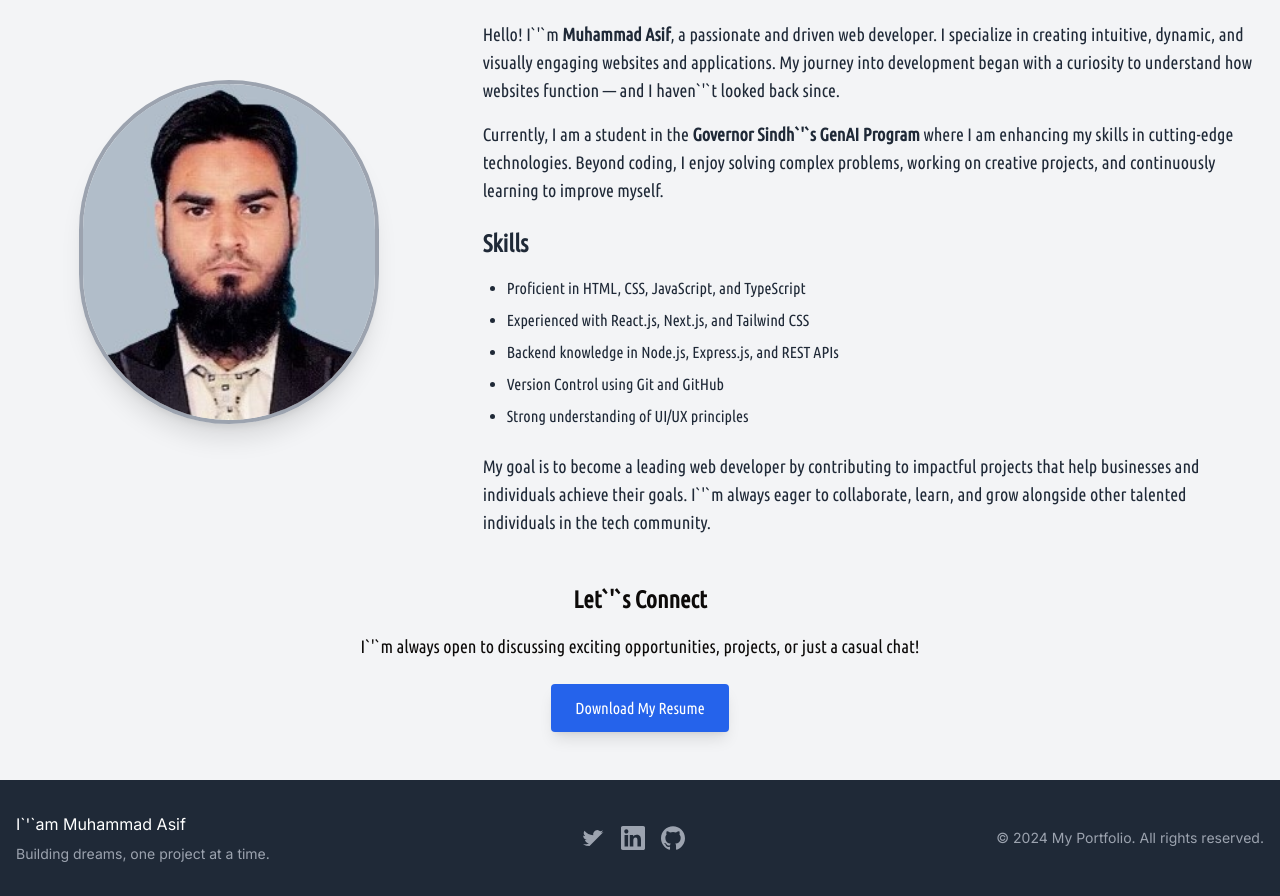
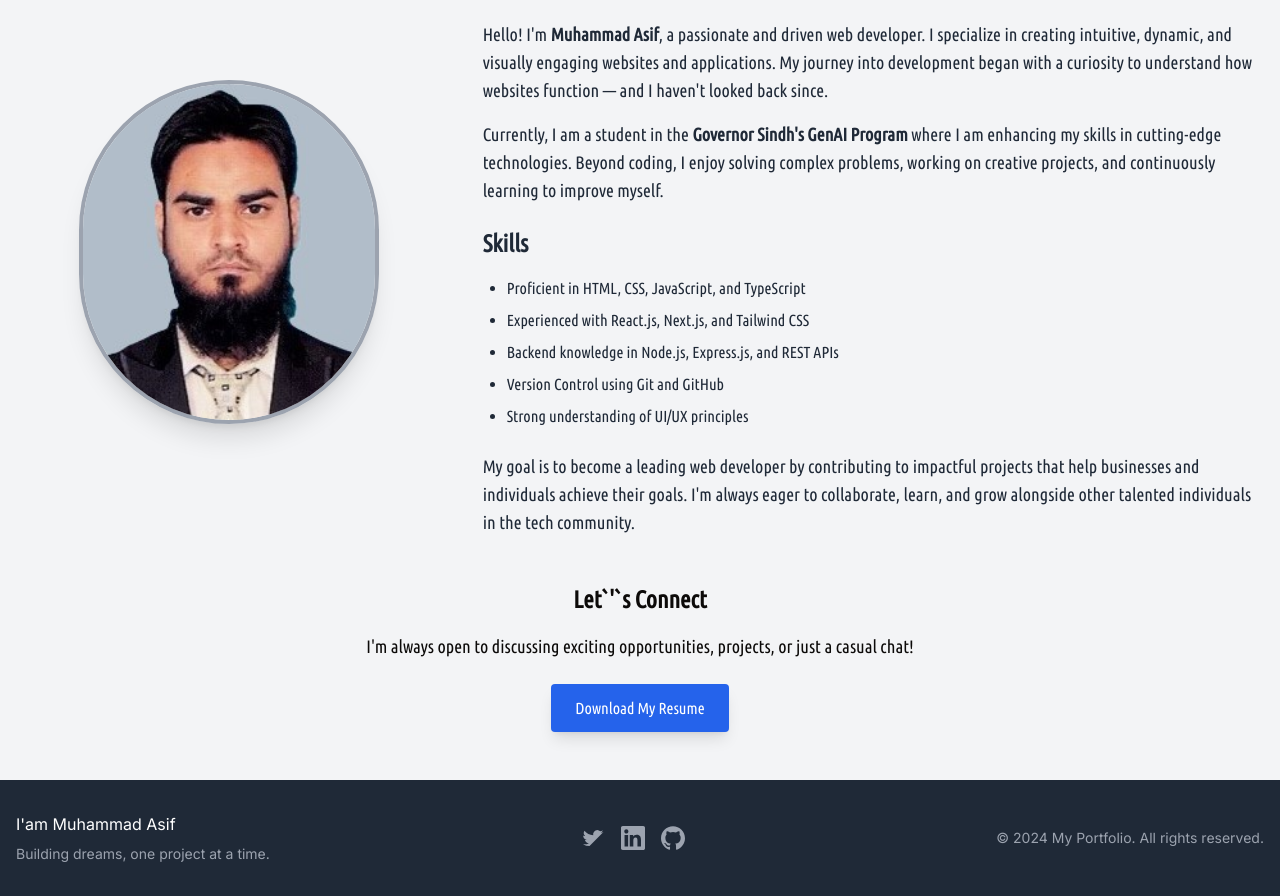
Before and after one commit to Muhammadasif1986/My_portfolio-, a Next.js app: page /about in a window 1280 px wide. Shown: the part 280-1176 px from the top of the page. Built offline with nearby package versions, Linux system fonts and the light colour scheme; a web font is replaced by a local one.

Commit message:
error
error

```diff
--- a/app/about/page.tsx
+++ b/app/about/page.tsx
@@ -38,17 +38,17 @@ export default function About() {
           <div className="lg:w-2/3 lg:pl-12 text-gray-800">
             <h2 className="text-3xl font-bold mb-4">Who I Am</h2>
             <p className="text-lg mb-4">
-              Hello! I`&apos;`m <span className="font-bold">Muhammad Asif</span>, a
+              Hello! I&apos;m <span className="font-bold">Muhammad Asif</span>, a
               passionate and driven web developer. I specialize in creating
               intuitive, dynamic, and visually engaging websites and
               applications. My journey into development began with a curiosity
-              to understand how websites function — and I haven`&apos;`t looked back
+              to understand how websites function — and I haven&apos;t looked back
               since.
             </p>
             <p className="text-lg mb-4">
               Currently, I am a student in the{' '}
               <span className="font-bold">
-                Governor Sindh`&apos;`s GenAI Program
+                Governor Sindh&apos;s GenAI Program
               </span>{' '}
               where I am enhancing my skills in cutting-edge technologies.
               Beyond coding, I enjoy solving complex problems, working on
@@ -67,7 +67,7 @@ export default function About() {
             <p className="mt-6 text-lg">
               My goal is to become a leading web developer by contributing to
               impactful projects that help businesses and individuals achieve
-              their goals. I`&apos;`m always eager to collaborate, learn, and grow
+              their goals. I&apos;m always eager to collaborate, learn, and grow
               alongside other talented individuals in the tech community.
             </p>
           </div>
@@ -76,7 +76,7 @@ export default function About() {
         <div className="mt-12 text-center">
           <h3 className="text-2xl font-bold mb-4">Let`&apos;`s Connect</h3>
           <p className="text-lg">
-            I`&apos;`m always open to discussing exciting opportunities, projects, or
+            I&apos;m always open to discussing exciting opportunities, projects, or
             just a casual chat!
           </p>
           <a
--- a/app/components/footer.tsx
+++ b/app/components/footer.tsx
@@ -4,7 +4,7 @@ export default function Footer() {
     <footer className="bg-gray-800 text-white">
       <div className="container mx-auto py-8 px-4 flex flex-col md:flex-row justify-between items-center">
         <div>
-          <h1 className="text-xl font-medium"></h1>I`&apos;`am Muhammad Asif
+          <h1 className="text-xl font-medium"></h1>I&apos;am Muhammad Asif
           <p className="text-sm mt-2 text-gray-400">
             Building dreams, one project at a time.
           </p>
--- a/app/components/heroSection.tsx
+++ b/app/components/heroSection.tsx
@@ -22,14 +22,14 @@ function HeroSection() {
           />
 
           <div className="text-5xl w-full text-center mt-8 lg:ml-10 lg:mt-0 lg:text-start">
-            <p>Hello! I`&apos;`m</p>
+            <p>Hello! I&apos;m</p>
             <p>Muhammad Asif</p>
             <p className="mt-4 text-xl">
-              I`&apos;`m a creative web developer passionate about building innovative digital solutions.
+              I&apos;m a creative web developer passionate about building innovative digital solutions.
             </p>
 
             <p className="mt-4 text-lg text-gray-600">
-              I am currently enrolled in the Governor Sindh`&apos;`s GenAI Programme, where I am honing my skills in web development, artificial intelligence, and other cutting-edge technologies.
+              I am currently enrolled in the Governor Sindh&apos;s GenAI Programme, where I am honing my skills in web development, artificial intelligence, and other cutting-edge technologies.
             </p>
 
             <div className="flex flex-col justify-center space-y-4 lg:justify-start md:flex-row md:space-y-0 space-x-4 mt-6">
--- a/app/contact/page.tsx
+++ b/app/contact/page.tsx
@@ -30,7 +30,7 @@ export default function Contact() {
         <div className="grid grid-cols-1 md:grid-cols-2 gap-8 mb-12">
 
           <div className="bg-white shadow-md rounded-lg p-6">
-            <h2 className="text-2xl font-bold text-gray-700 mb-4">Let`&apos;`s Connect</h2>
+            <h2 className="text-2xl font-bold text-gray-700 mb-4">Let&apos;s Connect</h2>
             <p className="text-gray-600 mb-6">
               Feel free to reach out via email or phone, or connect with me on social media.
             </p>
```
